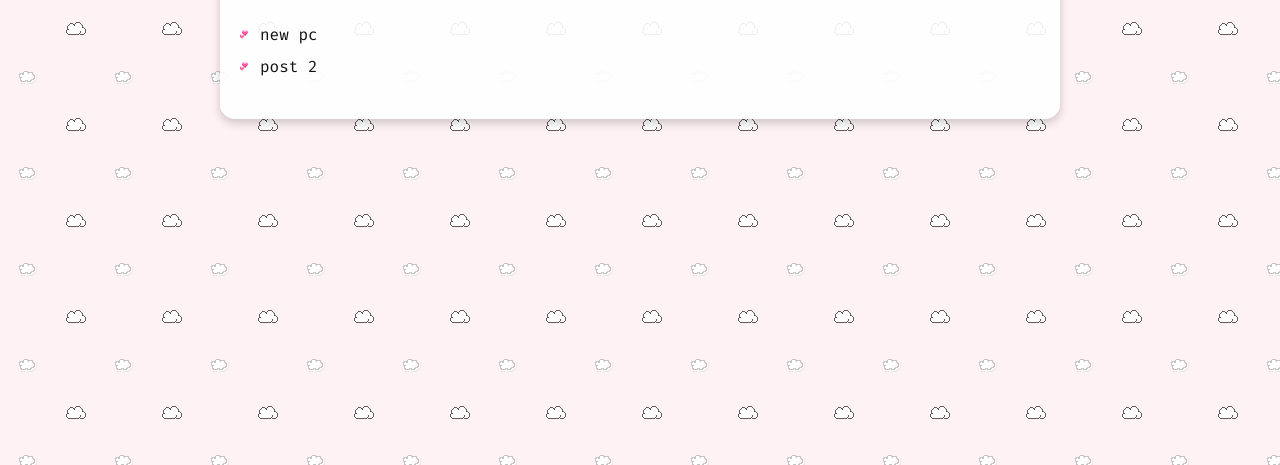
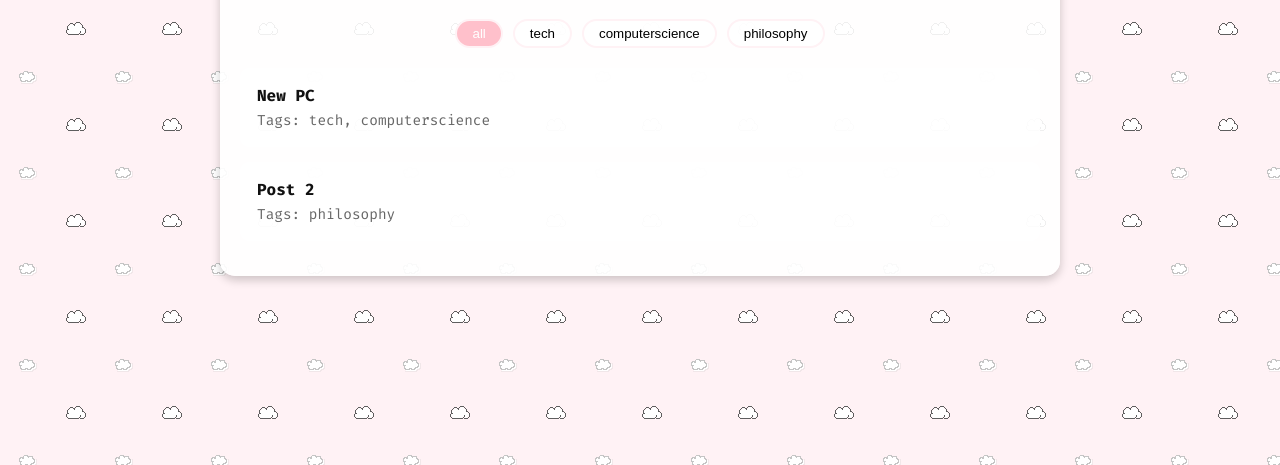
Before and after one commit to cybersierra/website, a plain HTML site: page blog.html in a window 1280 px wide. Shown: the part 335-800 px from the top of the page. Drawn offline with nearby package versions, Linux system fonts and the light colour scheme; files whose address does not match are found by name.

Commit message:
upated blog.html (this is the actual file)
taken from Cluade

```diff
--- a/blog.html
+++ b/blog.html
@@ -4,20 +4,73 @@
   <meta charset="UTF-8">
   <meta name="viewport" content="width=device-width, initial-scale=1.0">
   <title>cybersierra</title>
-  <!-- linking to the css file -->
   <link href="/style.css" rel="stylesheet" type="text/css" media="all">
-  <!-- linking to body font -->
   <link href="https://fonts.googleapis.com/css2?family=Fira+Code:wght@400;700&display=swap" rel="stylesheet">
-  <!-- linking to the button/header font -->
   <link href="https://fonts.googleapis.com/css2?family=Playfair+Display:wght@400;700&display=swap" rel="stylesheet">
+  <style>
+    .tag-container {
+      display: flex;
+      flex-wrap: wrap;
+      gap: 10px;
+      margin: 20px 0;
+      justify-content: center;
+    }
+
+    .tag-button {
+      background-color: rgba(255, 255, 255, 0.9);
+      border: 2px solid #fff2f5;
+      border-radius: 15px;
+      padding: 5px 15px;
+      cursor: url('assets/heart-cursor.png'), pointer;
+      transition: all 0.3s ease-in-out;
+    }
+
+    .tag-button:hover {
+      background-color: #ffc0cb;
+      color: white;
+      transform: translateY(-2px);
+    }
+
+    .tag-button.active {
+      background-color: #ffc0cb;
+      color: white;
+    }
+
+    .post-item {
+      margin: 15px 0;
+      padding: 15px;
+      background-color: rgba(255, 255, 255, 0.8);
+      border-radius: 10px;
+      transition: all 0.3s ease;
+      cursor: url('assets/heart-cursor.png'), pointer;
+      border: 2px solid transparent;
+      text-decoration: none;
+      color: inherit;
+      display: block;
+    }
+
+    .post-item:hover {
+      transform: translateY(-2px);
+      box-shadow: 0 4px 8px rgba(0, 0, 0, 0.1);
+      background-color: rgba(255, 255, 255, 0.9);
+    }
+
+    .post-title {
+      font-weight: bold;
+      margin-bottom: 5px;
+    }
+
+    .post-tags {
+      margin-top: 5px;
+      font-size: 0.9em;
+      color: #666;
+    }
+  </style>
 </head>
 
 <body>
-    <!-- button/header -->
-    <header class = "header">
-        <a href="/index.html" class = "site-title">cybersierra</a>
-
-        <!-- navigation bar -->
+  <header class="header">
+    <a href="/index.html" class="site-title">cybersierra</a>
     <nav class="nav-bar">
       <ul>
         <li><a href="/index.html">home</a></li>
@@ -27,12 +80,88 @@
     </nav>
   </header>
 
-    <main class = "blog-container">
+  <main class="blog-container">
     <h1>blog posts</h1>
-        <ul class="list">
-            <li><a href="\posts\new-pc.html">new pc</a></li>
-            <li><a href="posts/post2.html">post 2</a></li>
-        </ul>
+    <div class="tag-container" id="tagContainer"></div>
+    <div id="postsContainer"></div>
   </main>
+
+  <script>
+    // Blog posts data structure
+    const posts = [
+      {
+        title: "New PC",
+        url: "/posts/new-pc.html",
+        tags: ["tech", "computerscience"],
+        date: "2024-02-10"
+      },
+      {
+        title: "Post 2",
+        url: "/posts/post2.html",
+        tags: ["philosophy"],
+        date: "2024-02-08"
+      }
+      // Add more posts here
+    ];
+
+    // Get unique tags from all posts
+    const getAllTags = () => {
+      const tags = new Set();
+      posts.forEach(post => post.tags.forEach(tag => tags.add(tag)));
+      return Array.from(tags);
+    };
+
+    // Initialize tag buttons
+    const initializeTags = () => {
+      const tagContainer = document.getElementById('tagContainer');
+      const allButton = document.createElement('button');
+      allButton.textContent = 'all';
+      allButton.className = 'tag-button active';
+      allButton.onclick = () => filterPosts('all');
+      tagContainer.appendChild(allButton);
+
+      getAllTags().forEach(tag => {
+        const button = document.createElement('button');
+        button.textContent = tag;
+        button.className = 'tag-button';
+        button.onclick = () => filterPosts(tag);
+        tagContainer.appendChild(button);
+      });
+    };
+
+    // Filter posts by tag
+    const filterPosts = (selectedTag) => {
+      // Update active button
+      document.querySelectorAll('.tag-button').forEach(button => {
+        button.classList.remove('active');
+        if (button.textContent === selectedTag) button.classList.add('active');
+      });
+
+      // Filter and display posts
+      const postsContainer = document.getElementById('postsContainer');
+      postsContainer.innerHTML = '';
+
+      const filteredPosts = selectedTag === 'all'
+        ? posts
+        : posts.filter(post => post.tags.includes(selectedTag));
+
+      filteredPosts.forEach(post => {
+        const postElement = document.createElement('a');
+        postElement.href = post.url;
+        postElement.className = 'post-item';
+        postElement.innerHTML = `
+          <div class="post-title">${post.title}</div>
+          <div class="post-tags">Tags: ${post.tags.join(', ')}</div>
+        `;
+        postsContainer.appendChild(postElement);
+      });
+    };
+
+    // Initialize when page loads
+    window.onload = () => {
+      initializeTags();
+      filterPosts('all');
+    };
+  </script>
 </body>
 </html>
```
Lines whose indentation alone changed are shown as unchanged.
